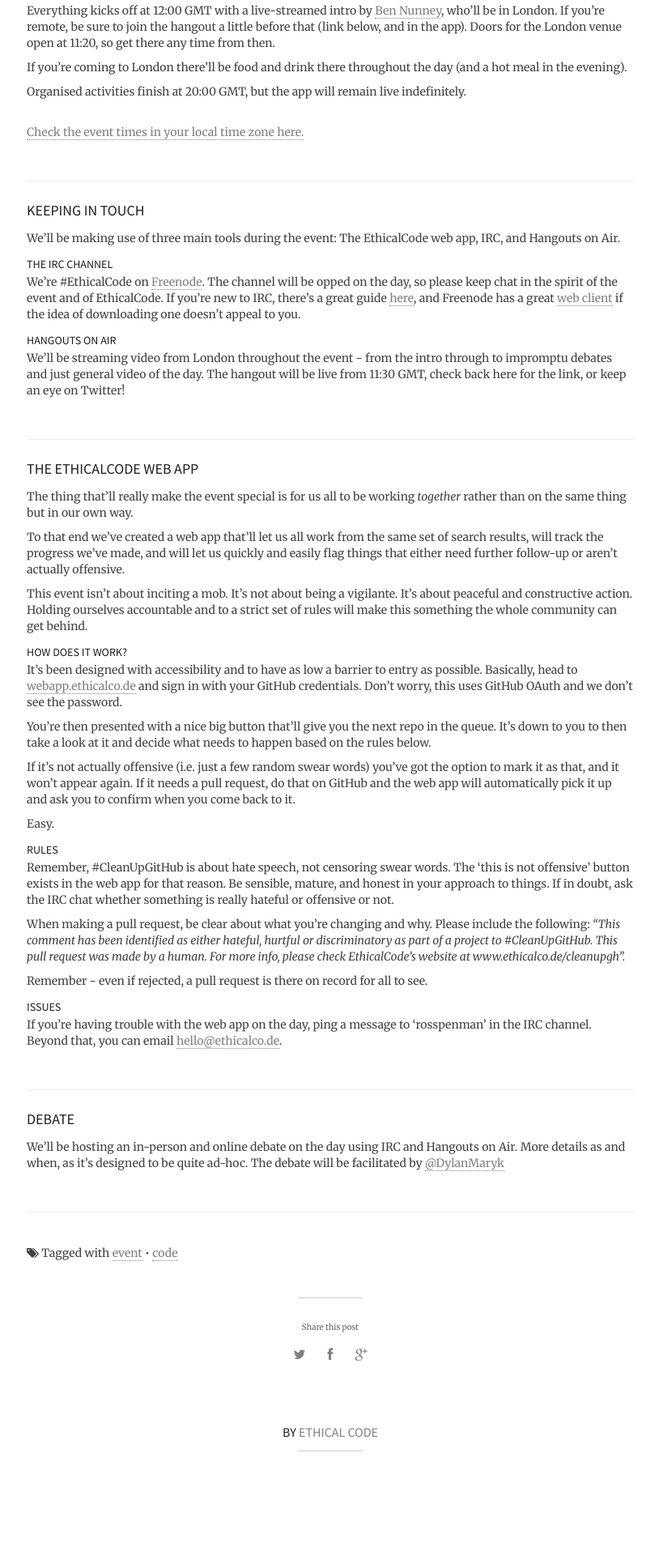
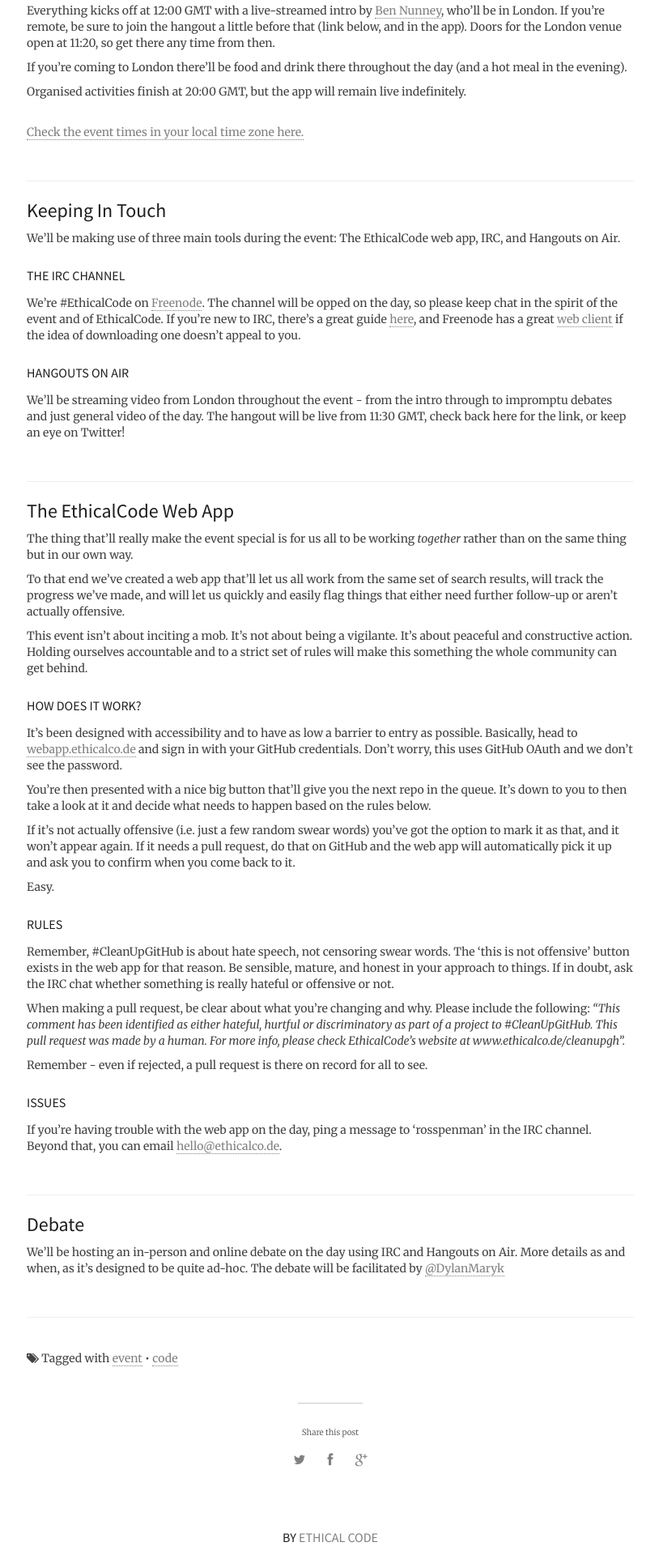
Before and after one commit to Mouseion/ethicalcode.github.io, a Jekyll site: the page built from _posts/2014-03-22-eventinfo.md, in a window 1280 px wide. Shown: the part 1020-2940 px from the top of the page at 81% size, without its empty margins (232-1046 px from the left). Built offline with Jekyll 4.4.1, drawn with Linux system fonts in a browser that asks for light colours; nearby versions of some CDN libraries; library files that are not in the unit come from our copies.

Commit message:
Changing header sizes

```diff
--- a/_posts/2014-03-22-eventinfo.md
+++ b/_posts/2014-03-22-eventinfo.md
@@ -28,15 +28,15 @@
 
 ----
 
-### Keeping In Touch
+## Keeping In Touch
 
 We'll be making use of three main tools during the event: The EthicalCode web app, IRC, and Hangouts on Air.
 
-##### The IRC Channel
+#### The IRC Channel
 
 We're #EthicalCode on [Freenode](http://freenode.net). The channel will be opped on the day, so please keep chat in the spirit of the event and of EthicalCode. If you're new to IRC, there's a great guide [here](http://www.irchelp.org/irchelp/irctutorial.html), and Freenode has a great [web client](http://webchat.freenode.net) if the idea of downloading one doesn't appeal to you.
 
-##### Hangouts on Air
+#### Hangouts on Air
 
 We'll be streaming video from London throughout the event - from the intro through to impromptu debates and just general video of the day. The hangout will be live from 11:30 GMT, check back here for the link, or keep an eye on Twitter!
 
@@ -44,7 +44,7 @@
 
 ----
 
-### The EthicalCode Web App
+## The EthicalCode Web App
 
 The thing that'll really make the event special is for us all to be working <i>together</i> rather than on the same thing but in our own way.
 
@@ -52,7 +52,7 @@
 
 This event isn't about inciting a mob. It's not about being a vigilante. It's about peaceful and constructive action. Holding ourselves accountable and to a strict set of rules will make this something the whole community can get behind.
 
-##### How Does It Work?
+#### How Does It Work?
 
 It's been designed with accessibility and to have as low a barrier to entry as possible. Basically, head to [webapp.ethicalco.de](http://webapp.ethicalco.de) and sign in with your GitHub credentials. Don't worry, this uses GitHub OAuth and we don't see the password.
 
@@ -62,7 +62,7 @@
 
 Easy.
 
-##### Rules
+#### Rules
 
 Remember, #CleanUpGitHub is about hate speech, not censoring swear words. The 'this is not offensive' button exists in the web app for that reason. Be sensible, mature, and honest in your approach to things. If in doubt, ask the IRC chat whether something is really hateful or offensive or not.
 
@@ -70,7 +70,7 @@
 
 Remember - even if rejected, a pull request is there on record for all to see.
 
-##### Issues
+#### Issues
 
 If you're having trouble with the web app on the day, ping a message to 'rosspenman' in the IRC channel. Beyond that, you can email [hello@ethicalco.de](mailto:hello@ethicalco.de).
 
@@ -78,7 +78,7 @@
 
 ----
 
-### Debate
+## Debate
 
 We'll be hosting an in-person and online debate on the day using IRC and Hangouts on Air. More details as and when, as it's designed to be quite ad-hoc. The debate will be facilitated by [@DylanMaryk](http://www.twitter.com/DylanMaryk)
 
```
